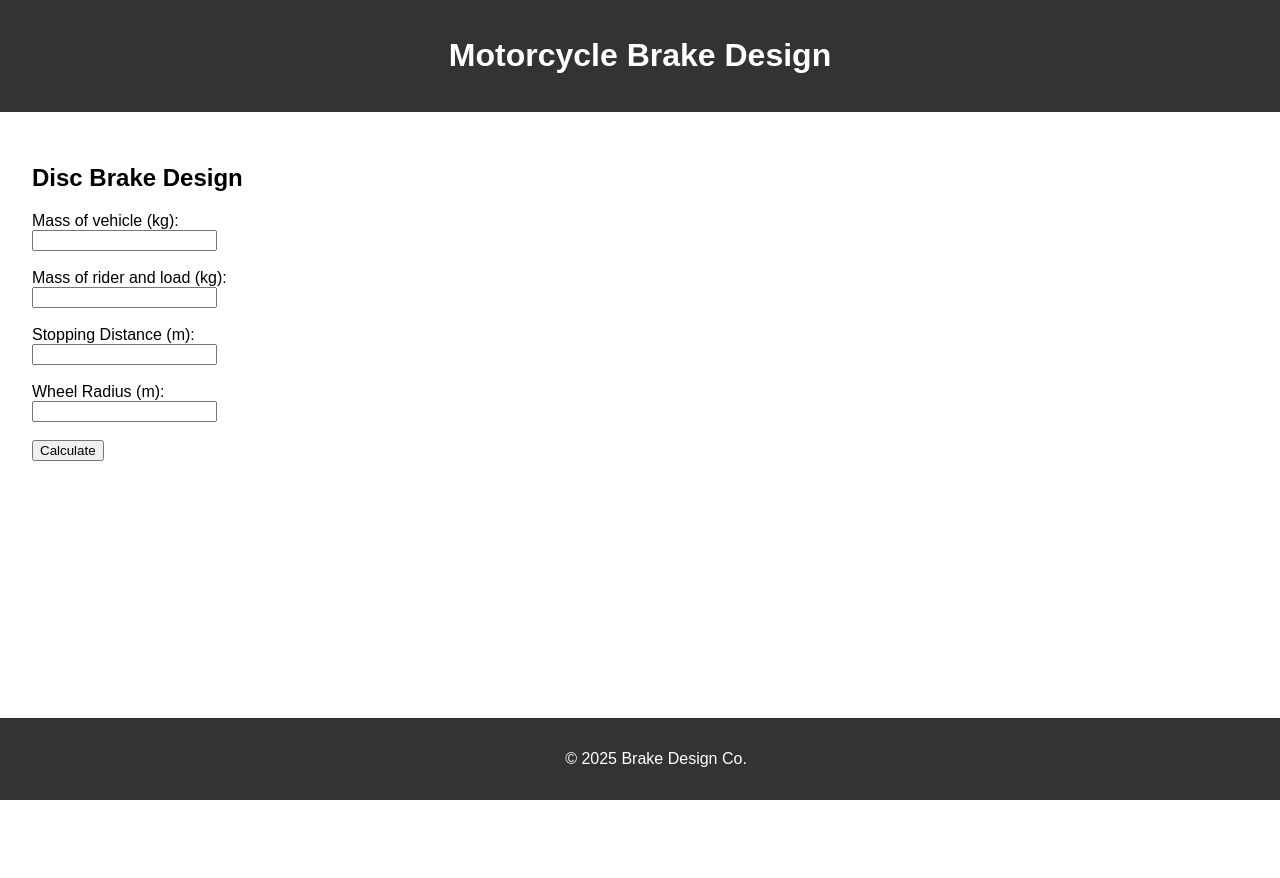
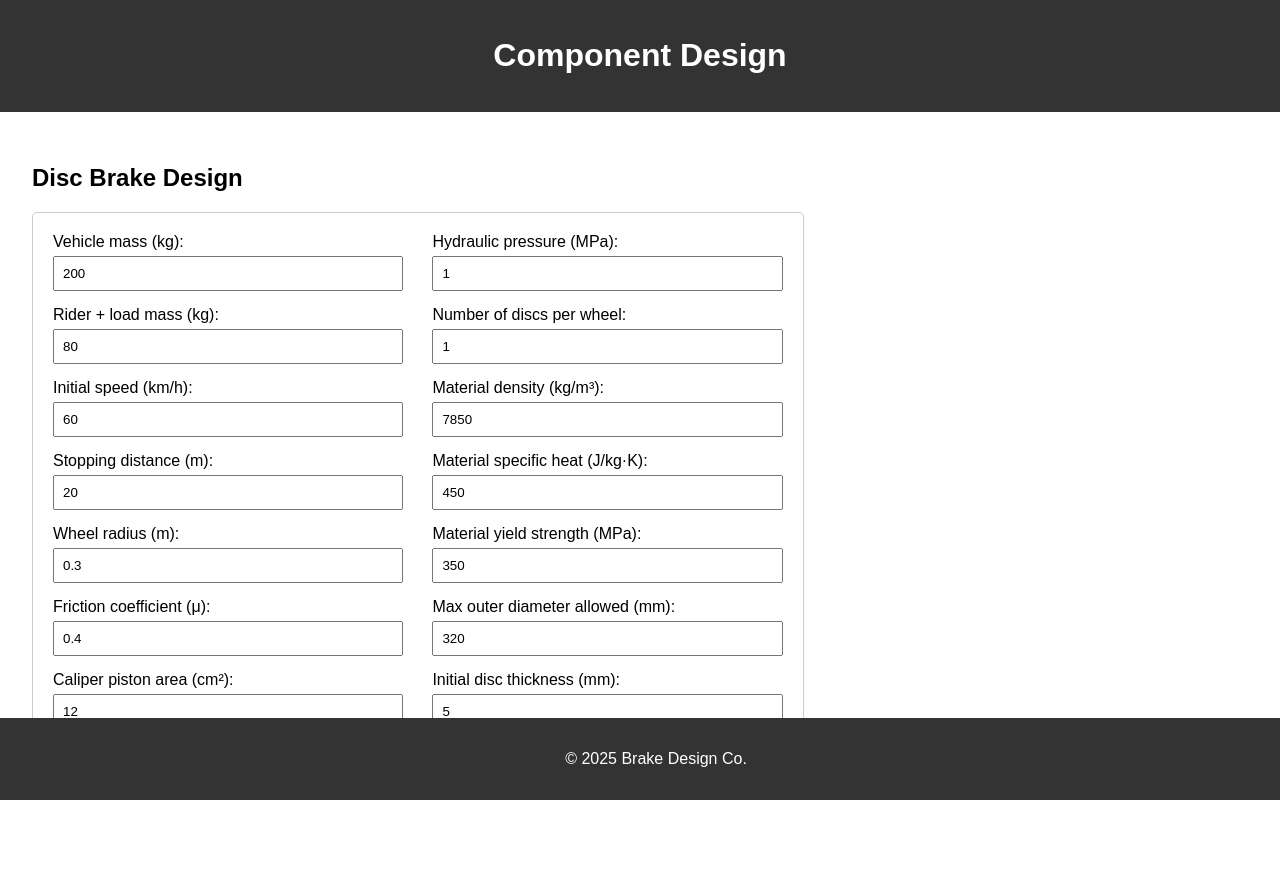
Before and after one commit to ramesh9813/brake_design, a Flask app: page /disc-brake in a window 1280 px wide. Before the commit the page ends 800 px from the top, so only its background shows below. Run offline with Flask 3, Linux system fonts and the light colour scheme.

Commit message:
several more parameter is added for accurate design for disc of brake

```diff
--- a/app.py
+++ b/app.py
@@ -13,41 +13,65 @@ def disc_brake():
         # Get inputs from the form
         mass_vehicle = float(request.form['mass_vehicle'])
         mass_rider = float(request.form['mass_rider'])
+        initial_velocity_kmh = float(request.form['initial_velocity'])
         stopping_distance = float(request.form['stopping_distance'])
         wheel_radius = float(request.form['wheel_radius'])
-        # Assumed initial velocity (60 km/h)
-        initial_velocity = 16.67 # m/s
-        deceleration = (initial_velocity**2) / (2 * stopping_distance)
-        # Material properties (placeholders for now)
-        density = 7850  # kg/m^3
-        yield_strength = 350e6  # Pa
-        modulus = 200e9  # Pa
-        specific_heat = 450  # J/kg*K
+        friction_coefficient = float(request.form['friction_coefficient'])
+        caliper_piston_area_cm2 = float(request.form['caliper_piston_area'])
+        hydraulic_pressure_mpa = float(request.form['hydraulic_pressure'])
+        number_of_discs = int(request.form['number_of_discs'])
+        material_density = float(request.form['material_density'])
+        material_specific_heat = float(request.form['material_specific_heat'])
+        material_yield_strength_mpa = float(request.form['material_yield_strength'])
+        max_outer_diameter_mm = float(request.form['max_outer_diameter'])
+        initial_disc_thickness_mm = float(request.form['initial_disc_thickness'])
 
-        # --- Basic Calculation Logic (Placeholder) ---
-        # This is a simplified calculation. A real-world scenario would be more complex.
+        # --- Unit Conversions ---
+        initial_velocity_ms = initial_velocity_kmh * 1000 / 3600
+        caliper_piston_area_m2 = caliper_piston_area_cm2 / 10000
+        hydraulic_pressure_pa = hydraulic_pressure_mpa * 1e6
+        material_yield_strength_pa = material_yield_strength_mpa * 1e6
+        max_outer_diameter_m = max_outer_diameter_mm / 1000
+        initial_disc_thickness_m = initial_disc_thickness_mm / 1000
+
+        # --- Calculation Logic ---
         total_mass = mass_vehicle + mass_rider
+        deceleration = initial_velocity_ms**2 / (2 * stopping_distance)
         braking_force = total_mass * deceleration
+        braking_torque = braking_force * wheel_radius
 
-        # Assuming a simple relationship for brake disc dimensions
-        outer_diameter = np.sqrt(braking_force / 1000) * 0.1
-        inner_diameter = outer_diameter * 0.6
-        thickness = outer_diameter * 0.05
+        # Disc geometry
+        outer_diameter_m = max_outer_diameter_m
+        inner_diameter_m = outer_diameter_m * 0.6  # Placeholder
+        thickness_m = initial_disc_thickness_m
+        effective_radius_m = (outer_diameter_m + inner_diameter_m) / 4 # Approximation
 
+        # Performance calculations
+        min_service_thickness_m = thickness_m * 0.8 # 20% wear
+        disc_mass = np.pi * (outer_diameter_m**2 - inner_diameter_m**2) * thickness_m * material_density
+        heat_energy = 0.5 * total_mass * initial_velocity_ms**2
+        temp_rise = heat_energy / (disc_mass * material_specific_heat) if disc_mass > 0 else 0
+
+        # Stress and safety factor
+        clamping_force = hydraulic_pressure_pa * caliper_piston_area_m2
+        frictional_force = 2 * clamping_force * friction_coefficient # For one disc with two pads
         # Simplified stress calculation
-        max_stress = (braking_force * 0.1) / (np.pi * (outer_diameter**2 - inner_diameter**2) * thickness)
-
-        # Braking torque
-        braking_torque = braking_force * wheel_radius
+        max_stress = (frictional_force * effective_radius_m) / (np.pi * (outer_diameter_m**2 - inner_diameter_m**2) * thickness_m) if (outer_diameter_m**2 - inner_diameter_m**2) > 0 else 0
+        safety_factor = material_yield_strength_pa / max_stress if max_stress > 0 else float('inf')
 
 
         return render_template('disc_brake.html', results={
-            'outer_diameter': f'{outer_diameter * 1000:.2f} mm',
-            'inner_diameter': f'{inner_diameter * 1000:.2f} mm',
-            'thickness': f'{thickness * 1000:.2f} mm',
-            'max_stress': f'{max_stress / 1e6:.2f} MPa',
             'braking_force': f'{braking_force:.2f} N',
-            'braking_torque': f'{braking_torque:.2f} Nm'
+            'braking_torque': f'{braking_torque:.2f} Nm',
+            'effective_radius': f'{effective_radius_m * 1000:.2f} mm',
+            'outer_diameter': f'{outer_diameter_m * 1000:.2f} mm',
+            'inner_diameter': f'{inner_diameter_m * 1000:.2f} mm',
+            'thickness': f'{thickness_m * 1000:.2f} mm',
+            'min_service_thickness': f'{min_service_thickness_m * 1000:.2f} mm',
+            'disc_mass': f'{disc_mass:.2f} kg',
+            'heat_energy': f'{heat_energy / 1000:.2f} kJ',
+            'temp_rise': f'{temp_rise:.2f} °C',
+            'safety_factor': f'{safety_factor:.2f}'
         })
     return render_template('disc_brake.html', results=None)
 
--- a/templates/base.html
+++ b/templates/base.html
@@ -33,7 +33,7 @@
 </head>
 <body>
     <header>
-        <h1>Motorcycle Brake Design</h1>
+        <h1><a href="/" style="color: white; text-decoration: none;">Component Design</a></h1>
     </header>
 
     <div class="container">
--- a/templates/disc_brake.html
+++ b/templates/disc_brake.html
@@ -1,33 +1,115 @@
 {% extends 'base.html' %}
 
 {% block content %}
+    <style>
+        .main-container {
+            display: flex;
+            flex-direction: row;
+            width: 100%;
+        }
+        .input-container {
+            width: 60%;
+            padding: 20px;
+            border: 1px solid #ccc;
+            border-radius: 5px;
+        }
+        .results-container {
+            width: 40%;
+            padding: 20px;
+            margin-left: 20px;
+            border: 1px solid #ccc;
+            border-radius: 5px;
+            font-family: Courier, monospace;
+        }
+        .form-row {
+            display: flex;
+            flex-direction: row;
+            justify-content: space-between;
+        }
+        .form-column {
+            width: 48%;
+        }
+        label {
+            display: block;
+            margin-bottom: 5px;
+        }
+        input[type="number"] {
+            width: 100%;
+            padding: 8px;
+            margin-bottom: 15px;
+            box-sizing: border-box;
+        }
+    </style>
+
     <h2>Disc Brake Design</h2>
+    <div class="main-container">
+        <div class="input-container">
             <form method="post">
-        <label for="mass_vehicle">Mass of vehicle (kg):</label><br>
-        <input type="number" id="mass_vehicle" name="mass_vehicle" step="any" required><br><br>
+                <div class="form-row">
+                    <div class="form-column">
+                        <label for="mass_vehicle">Vehicle mass (kg):</label>
+                        <input type="number" id="mass_vehicle" name="mass_vehicle" step="any" value="200" required>
 
-        <label for="mass_rider">Mass of rider and load (kg):</label><br>
-        <input type="number" id="mass_rider" name="mass_rider" step="any" required><br><br>
+                        <label for="mass_rider">Rider + load mass (kg):</label>
+                        <input type="number" id="mass_rider" name="mass_rider" step="any" value="80" required>
 
-        <label for="stopping_distance">Stopping Distance (m):</label><br>
-        <input type="number" id="stopping_distance" name="stopping_distance" step="any" required><br><br>
+                        <label for="initial_velocity">Initial speed (km/h):</label>
+                        <input type="number" id="initial_velocity" name="initial_velocity" step="any" value="60" required>
 
-        <label for="wheel_radius">Wheel Radius (m):</label><br>
-        <input type="number" id="wheel_radius" name="wheel_radius" step="any" required><br><br>
+                        <label for="stopping_distance">Stopping distance (m):</label>
+                        <input type="number" id="stopping_distance" name="stopping_distance" step="any" value="20" required>
 
+                        <label for="wheel_radius">Wheel radius (m):</label>
+                        <input type="number" id="wheel_radius" name="wheel_radius" step="any" value="0.3" required>
+
+                        <label for="friction_coefficient">Friction coefficient (μ):</label>
+                        <input type="number" id="friction_coefficient" name="friction_coefficient" step="any" value="0.4" required>
+
+                        <label for="caliper_piston_area">Caliper piston area (cm²):</label>
+                        <input type="number" id="caliper_piston_area" name="caliper_piston_area" step="any" value="12" required>
+                    </div>
+                    <div class="form-column">
+                        <label for="hydraulic_pressure">Hydraulic pressure (MPa):</label>
+                        <input type="number" id="hydraulic_pressure" name="hydraulic_pressure" step="any" value="1" required>
+
+                        <label for="number_of_discs">Number of discs per wheel:</label>
+                        <input type="number" id="number_of_discs" name="number_of_discs" step="any" value="1" required>
+
+                        <label for="material_density">Material density (kg/m³):</label>
+                        <input type="number" id="material_density" name="material_density" step="any" value="7850" required>
+
+                        <label for="material_specific_heat">Material specific heat (J/kg·K):</label>
+                        <input type="number" id="material_specific_heat" name="material_specific_heat" step="any" value="450" required>
+
+                        <label for="material_yield_strength">Material yield strength (MPa):</label>
+                        <input type="number" id="material_yield_strength" name="material_yield_strength" step="any" value="350" required>
+
+                        <label for="max_outer_diameter">Max outer diameter allowed (mm):</label>
+                        <input type="number" id="max_outer_diameter" name="max_outer_diameter" step="any" value="320" required>
+
+                        <label for="initial_disc_thickness">Initial disc thickness (mm):</label>
+                        <input type="number" id="initial_disc_thickness" name="initial_disc_thickness" step="any" value="5" required>
+                    </div>
+                </div>
                 <input type="submit" value="Calculate">
             </form>
+        </div>
 
         {% if results %}
-    <hr>
+        <div class="results-container">
             <h3>Results:</h3>
-    <div style="font-family: Courier, monospace;">
-        <p>Outer Diameter: {{ results.outer_diameter }}</p>
-        <p>Inner Diameter: {{ results.inner_diameter }}</p>
-        <p>Thickness: {{ results.thickness }}</p>
-        <p>Maximum Stress: {{ results.max_stress }}</p>
-        <p>Braking Force: {{ results.braking_force }}</p>
-        <p>Braking Torque: {{ results.braking_torque }}</p>
+            <p>Required braking force: {{ results.braking_force }}</p>
+            <p>Required braking torque at wheel: {{ results.braking_torque }}</p>
+            <p>Effective radius of disc: {{ results.effective_radius }}</p>
+            <p>Outer diameter of disc (approx.): {{ results.outer_diameter }}</p>
+            <p>Inner diameter of disc (based on hub geometry): {{ results.inner_diameter }}</p>
+            <p>Disc thickness (first-pass estimate): {{ results.thickness }}</p>
+            <p>Minimum service thickness: {{ results.min_service_thickness }}</p>
+            <p>Mass of disc: {{ results.disc_mass }}</p>
+            <p>Heat energy absorbed per stop: {{ results.heat_energy }}</p>
+            <p>Approximate temperature rise: {{ results.temp_rise }}</p>
+            <p>Factor of safety: {{ results.safety_factor }}</p>
         </div>
         {% endif %}
+    </div>
 {% endblock %}
```
Also changed, not shown: output_parameter.txt (deleted, +0 -21 lines), parameter/disc_design.txt (renamed from input_parameter.txt), parameter/promt.txt (renamed from promt.txt), 1 other file. Lines whose indentation alone changed are shown as unchanged.
